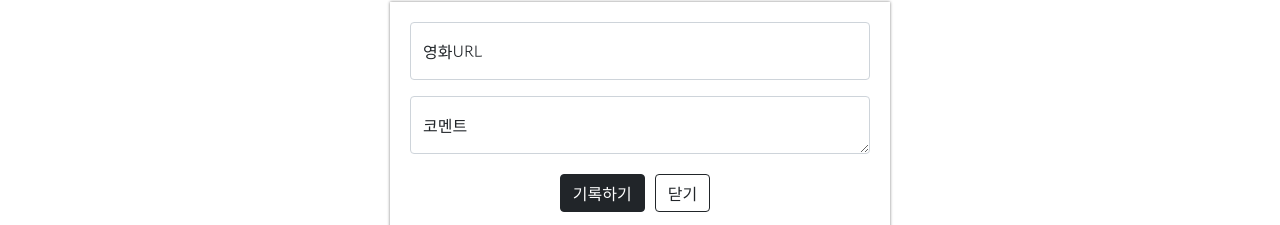
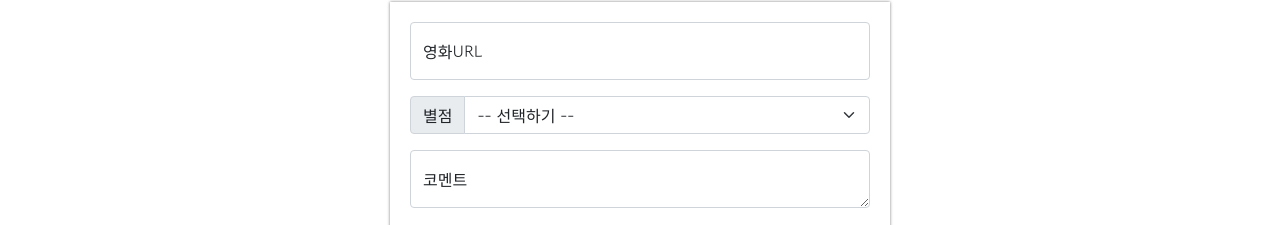
Before and after one commit to Bearmino/mypage, a plain HTML site: page projects/03.pedia/templates/index.html in a window 1280 px wide. Both pictures are taken after a click on the button "영화 기록하기". Shown: the part 268-493 px from the top of the page. Drawn offline with nearby package versions, Linux system fonts and the light colour scheme; no server answers.

Commit message:
pythonprac

```diff
--- a/projects/03.pedia/templates/index.html
+++ b/projects/03.pedia/templates/index.html
@@ -37,7 +37,7 @@
             justify-content: center;
         }
 
-        .mytitle > button {
+        .mytitle>button {
             width: 200px;
             height: 50px;
 
@@ -50,7 +50,7 @@
             margin-top: 10px;
         }
 
-        .mytitle > button:hover {
+        .mytitle>button:hover {
             border: 2px solid white;
         }
 
@@ -82,32 +82,36 @@
 
             margin-top: 20px;
         }
-        .mybtns > button {
+
+        .mybtns>button {
             margin-right: 10px;
         }
     </style>
     <script>
-        $(document).ready(function(){
+        $(document).ready(function () {
             listing();
         });
         //GET 클라이언트 만들기
         function listing() {
             fetch('/movie').then((res) => res.json()).then((data) => {
                 let rows = data['result'];
-                rows.forEach((a)=>{
+                rows.forEach((a) => {
                     let title = a['title'];
                     let desc = a['desc'];
                     let image = a['image'];
                     let comment = a['comment'];
+                    let star = a['star'];
 
-                    let temp_html =`<div class="col">
+                    let star_repeat = `⭐`.repeat(star) //자바스크립트 반복사용
+
+                    let temp_html = `<div class="col">
                                         <div class="card h-100">
                                             <img src="${image}"
                                                 class="card-img-top">
                                             <div class="card-body">
                                                 <h5 class="card-title">${title}</h5>
                                                 <p class="card-text">${desc}</p>
-                                                <p>⭐⭐⭐</p>
+                                                <p>${star_repeat}</p>
                                                 <p class="mycomment">${comment}</p>
                                             </div>
                                         </div>
@@ -125,16 +129,16 @@
             formData.append("url_give", url);
             formData.append("comment_give", comment);
 
-            fetch('/movie', {method : "POST",body : formData}).then((res) => res.json()).then((data) => {
+            fetch('/movie', { method: "POST", body: formData }).then((res) => res.json()).then((data) => {
                 alert(data['msg'])
                 window.location.reload()
             })
         }
 
-        function open_box(){
+        function open_box() {
             $('#post-box').show()
         }
-        function close_box(){
+        function close_box() {
             $('#post-box').hide()
         }
     </script>
@@ -149,6 +153,17 @@
         <div class="form-floating mb-3">
             <input id="url" type="email" class="form-control" placeholder="name@example.com">
             <label>영화URL</label>
+        </div>
+        <div class="input-group mb-3">
+            <label class="input-group-text" for="inputGroupSelect01">별점</label>
+            <select class="form-select" id="star">
+                <option selected>-- 선택하기 --</option>
+                <option value="1">⭐</option>
+                <option value="2">⭐⭐</option>
+                <option value="3">⭐⭐⭐</option>
+                <option value="4">⭐⭐⭐⭐</option>
+                <option value="5">⭐⭐⭐⭐⭐</option>
+            </select>
         </div>
         <div class="form-floating">
             <textarea id="comment" class="form-control" placeholder="Leave a comment here"></textarea>
```
Lines whose indentation alone changed are shown as unchanged.
